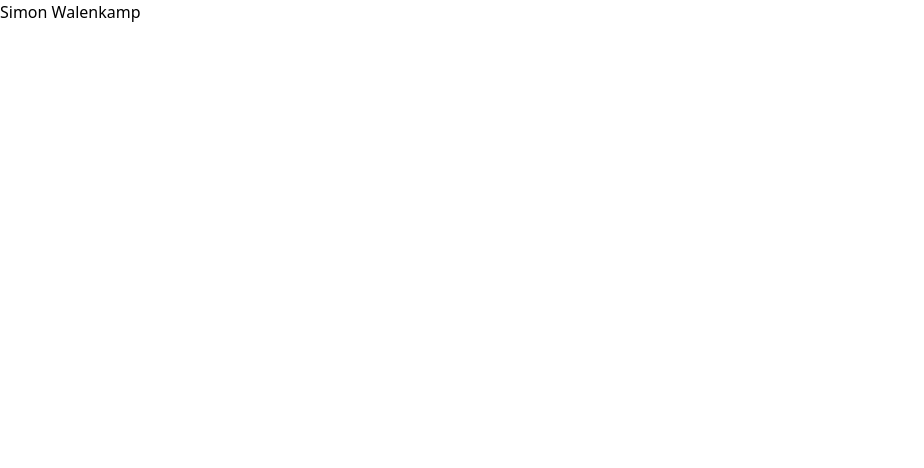
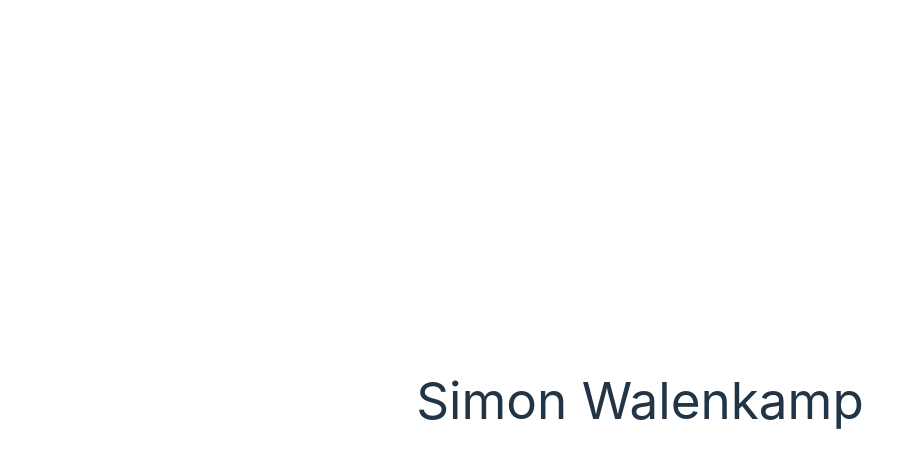
Before and after one commit to simonwalenkamp/walenkamp, a Vue app: page / in a window 1280 px wide. Shown: the top 468 px of the page, without its empty margins (0-924 px from the left). Built offline with nearby package versions, Linux system fonts and the light colour scheme.

Commit message:
Add typing animation

```diff
--- a/src/App.vue
+++ b/src/App.vue
@@ -1,6 +1,7 @@
 <script setup lang="ts">
+import Home from "./components/Home.vue";
 </script>
 
 <template>
-  <h1 class="bg-fuchsia-600">Simon Walenkamp</h1>
+  <Home/>
 </template>
--- /dev/null
+++ b/src/components/Home.vue
@@ -0,0 +1,8 @@
+<script setup lang="ts">
+</script>
+
+<template>
+    <div class="flex">
+        <h1 class='inline-block overflow-hidden whitespace-nowrap animate-typing border-r-8'>Simon Walenkamp</h1>
+    </div>
+</template>
--- a/src/index.css
+++ b/src/index.css
@@ -2,3 +2,84 @@
 @tailwind base;
 @tailwind components;
 @tailwind utilities;
+
+
+:root {
+    font-family: Inter, system-ui, Avenir, Helvetica, Arial, sans-serif;
+    line-height: 1.5;
+    font-weight: 400;
+
+    color-scheme: light dark;
+    color: rgba(255, 255, 255, 0.87);
+    background-color: #242424;
+
+    font-synthesis: none;
+    text-rendering: optimizeLegibility;
+    -webkit-font-smoothing: antialiased;
+    -moz-osx-font-smoothing: grayscale;
+}
+
+a {
+    font-weight: 500;
+    color: #646cff;
+    text-decoration: inherit;
+}
+a:hover {
+    color: #535bf2;
+}
+
+body {
+    margin: 0;
+    display: flex;
+    place-items: center;
+    min-width: 320px;
+    min-height: 100vh;
+}
+
+h1 {
+    font-size: 3.2em;
+    line-height: 1.1;
+}
+
+button {
+    border-radius: 8px;
+    border: 1px solid transparent;
+    padding: 0.6em 1.2em;
+    font-size: 1em;
+    font-weight: 500;
+    font-family: inherit;
+    background-color: #1a1a1a;
+    cursor: pointer;
+    transition: border-color 0.25s;
+}
+button:hover {
+    border-color: #646cff;
+}
+button:focus,
+button:focus-visible {
+    outline: 4px auto -webkit-focus-ring-color;
+}
+
+.card {
+    padding: 2em;
+}
+
+#app {
+    max-width: 1280px;
+    margin: 0 auto;
+    padding: 2rem;
+    text-align: center;
+}
+
+@media (prefers-color-scheme: light) {
+    :root {
+        color: #213547;
+        background-color: #ffffff;
+    }
+    a:hover {
+        color: #747bff;
+    }
+    button {
+        background-color: #f9f9f9;
+    }
+}
--- a/tailwind.config.js
+++ b/tailwind.config.js
@@ -3,7 +3,29 @@
   content: [],
   purge: ['./index.html', './src/**/*.{vue,js,ts,jsx,tsx}'],
   theme: {
-    extend: {},
+    extend: {
+      animation: {
+        typing: 'typing 2s steps(15), blink 1s infinite',
+      },
+      keyframes: {
+        typing: {
+          from: {
+            width: '0'
+          },
+          to: {
+            width: '100%'
+          },
+        },
+        blink: {
+          from: {
+            'border-right-color': 'transparent'
+          },
+          to: {
+            'border-right-color': 'white'
+          },
+        },
+      }
+    },
   },
   plugins: [],
 }
```
